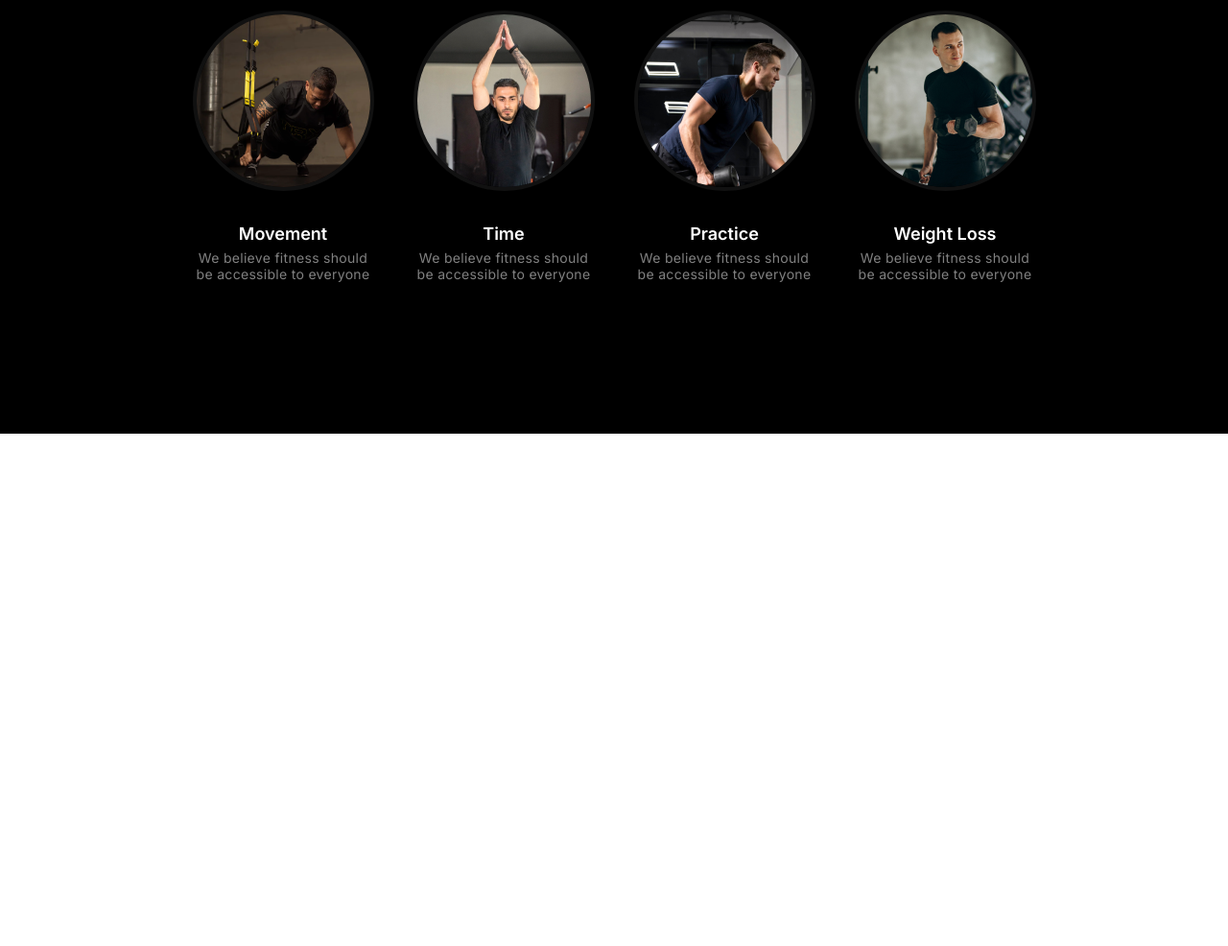
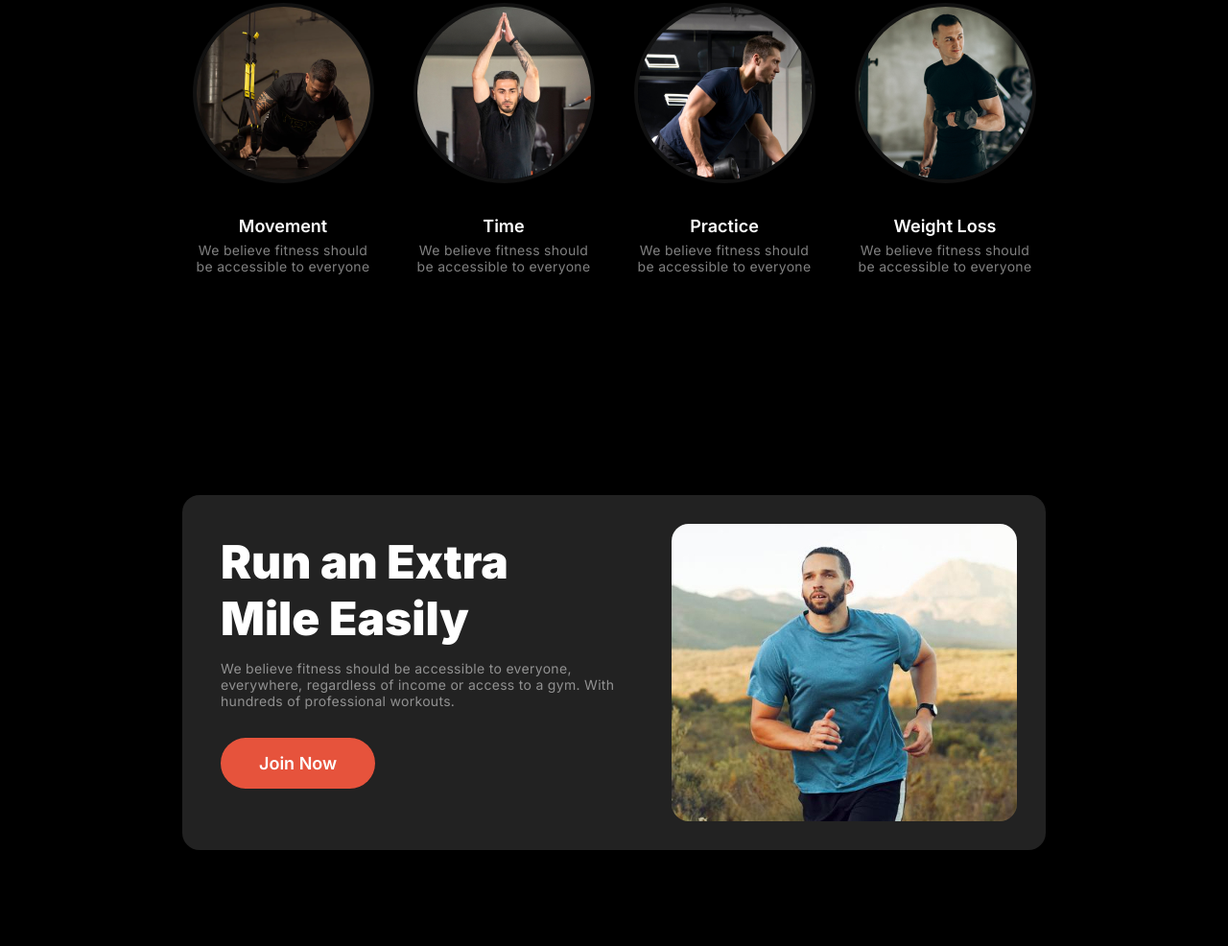
Before and after one commit to SamiulAlam561/assignment-2, a plain HTML site: page index.html in a window 1280 px wide. Shown: the part 932-1918 px from the top of the page at 96% size. Before the commit the page ends 1384 px from the top, so only its background shows below. Drawn offline with nearby package versions, Linux system fonts and the light colour scheme; a web font is replaced by a local one.

Commit message:
run extra mile is done and made it resposonsive for mobile

```diff
--- a/index.html
+++ b/index.html
@@ -102,6 +102,21 @@
           </div>
         </div>
       </section>
+
+  <!-- run extra mile section starts here -->
+
+  <section class="run-extra-mile-container">
+    <div class="run-extra-mile">
+      <div class="run-extra-info">
+        <h2 class="section-title">Run an Extra <br>
+          Mile Easily</h2>
+        <p class="section-description">We believe fitness should be accessible to everyone, <br> everywhere, regardless of income or access to a gym. With <br> hundreds of professional workouts.</p>
+        <button class="btn-primary">Join Now</button>
+      </div>
+      <div class="run-extra-img"><img src="asset/run.jpg" alt="" class="run-picture"></div>
+    </div>
+  </section>
+
     </main>
 
     <footer></footer>
--- a/styles/fitness.css
+++ b/styles/fitness.css
@@ -46,7 +46,7 @@ main {
   font-weight: 400;
   letter-spacing: 0.3px;
   color: rgba(255, 255, 255, 0.5);
-  margin-bottom: 58px;
+  margin-bottom: 30px;
 }
 .change-img-title {
   font-size: 1.125rem;
@@ -178,7 +178,9 @@ nav ul > li {
 .change-habit-container {
   padding: 100px 200px;
 }
-
+.change-habit-info {
+  margin-bottom: 50px;
+}
 .change-img-container {
   display: flex;
   justify-content: center;
@@ -190,6 +192,33 @@ nav ul > li {
   border-radius: 50%;
   border: 4px solid #111;
   margin-bottom: 30px;
+}
+/* run extra mile styles starts here */
+.run-extra-mile-container {
+  padding: 100px 190px;
+}
+.run-extra-mile {
+  display: flex;
+  justify-content: space-between;
+  padding: 30px;
+  margin: 0 auto;
+  border-radius: 18px;
+  background: rgb(34, 34, 34);
+}
+.run-extra-info {
+  padding: 10px;
+}
+.run-extra-img {
+  position: relative;
+  width: 360px;
+  height: 310px;
+  overflow: hidden;
+  border-radius: 18px;
+}
+.run-picture {
+  position: absolute;
+  top: -200px;
+  left: -780px;
 }
 
 /* mobile responsive styles */
@@ -278,4 +307,27 @@ nav ul > li {
   .section-description {
     font-size: 0.875rem;
   }
+
+  /* run an extra mile styles here */
+  .run-extra-mile-container {
+    padding: 20px;
+  }
+  .run-extra-mile {
+    flex-direction: column;
+  }
+  .run-extra-img {
+    position: relative;
+    width: 100%;
+    height: 310px;
+    overflow: hidden;
+    border-radius: 18px;
+  }
+  .run-picture {
+    width: 100%;
+    height: 100%;
+    position: absolute;
+    top: 0px;
+    left: 0px;
+  }
+
 }
```
